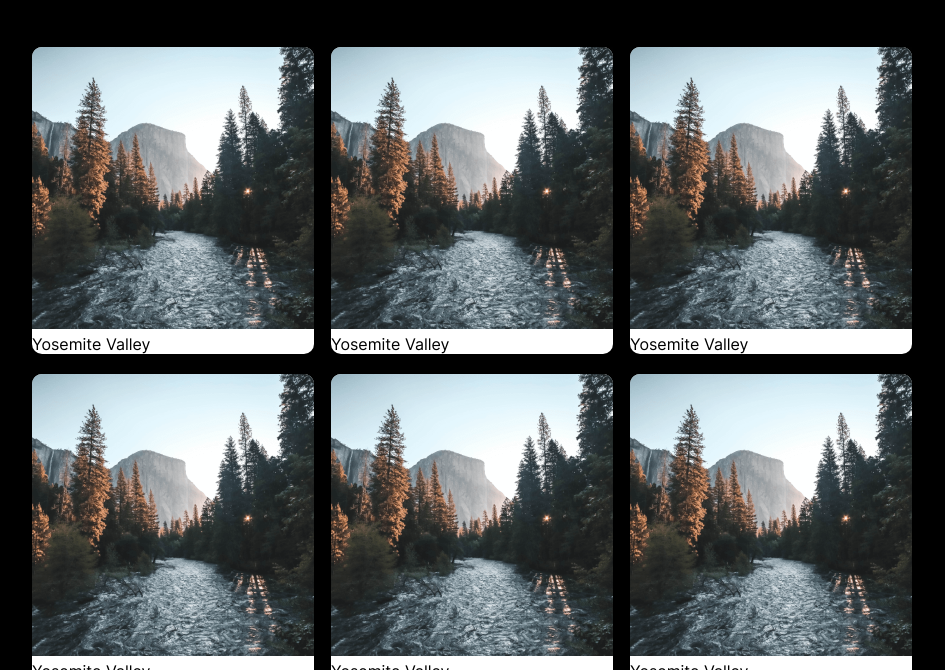
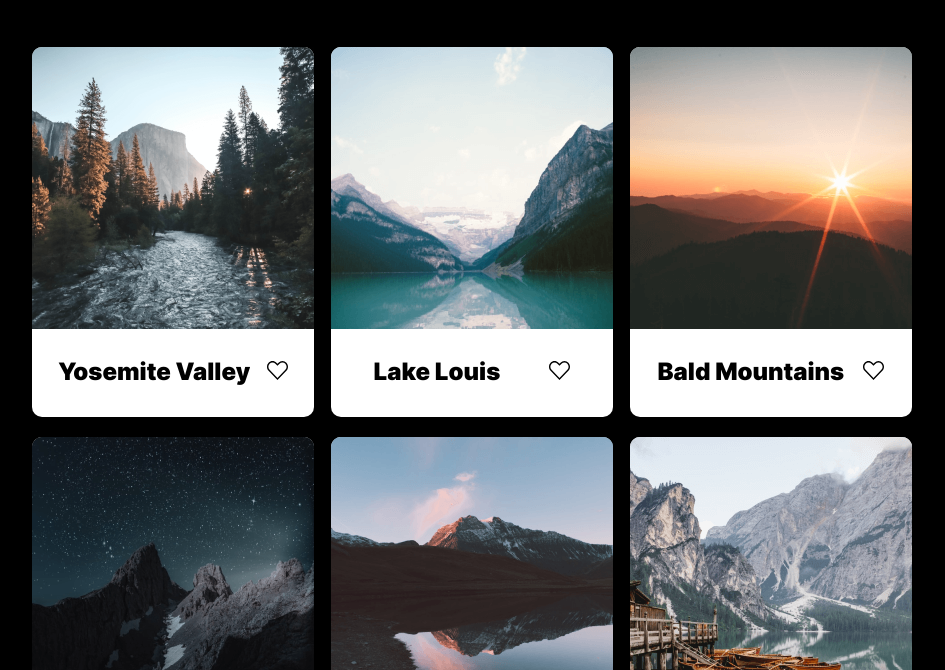
Before and after one commit to sergiofrrg92/web_project_4, a plain HTML site: page index.html in a window 1280 px wide. Shown: the part 282-952 px from the top of the page, without its empty margins (168-1113 px from the left). Drawn offline with Linux system fonts and the light colour scheme.

Commit message:
feature: photo-card footer improvements

```diff
--- a/blocks/photo-card/__footer/photo-card__footer.css
+++ b/blocks/photo-card/__footer/photo-card__footer.css
@@ -1,3 +1,9 @@
 .photo-card__footer {
-  max-width: 282px;
+  display: flex;
+  align-items: center;
+  justify-content: space-around;
+  margin: 0 auto;
+  max-width: 246px;
+  border-radius: 0 0 10px 10px;
+  padding: 25px 0 31px 0;
 }
--- a/blocks/photo-card/__photo/photo-card__photo.css
+++ b/blocks/photo-card/__photo/photo-card__photo.css
@@ -1,4 +1,5 @@
 .photo-card__photo {
   max-width: 282px;
   max-height: 282px;
+  margin-bottom: 0;
 }
--- /dev/null
+++ b/blocks/photo-card/__title/photo-card__title.css
@@ -0,0 +1,11 @@
+.photo-card__title {
+  margin: 0;
+  color: #000;
+  font-style: normal;
+  font-weight: 900;
+  font-size: 24px;
+  line-height: 29px;
+  text-overflow: ellipsis;
+  white-space: nowrap;
+  overflow: hidden;
+}
--- a/blocks/photo-card/photo-card.css
+++ b/blocks/photo-card/photo-card.css
@@ -1,6 +1,5 @@
 .photo-card {
-  background-color: #fff;
-  color: #000;
   border-radius: 10px;
   max-width: 282px;
+  background-color: #fff;
 }
--- a/index.html
+++ b/index.html
@@ -57,7 +57,7 @@
               <a class="photo-card__like-button" href="#">
                 <img
                   class="photo-card__like-button-image"
-                  src="images/edit_button_vector.svg"
+                  src="images/heart_vector.svg"
                   alt="A heart to like the photo"
                 />
               </a>
@@ -68,15 +68,15 @@
           <div class="photo-card">
             <img
               class="photo-card__photo"
-              src="images/photos__grid/yosemite.png"
-              alt="Yosemite park"
+              src="images/photos__grid/lake.png"
+              alt="Lake Louis"
             />
             <div class="photo-card__footer">
-              <span class="photo-card__title">Yosemite Valley</span>
+              <span class="photo-card__title">Lake Louis</span>
               <a class="photo-card__like-button" href="#">
                 <img
                   class="photo-card__like-button-image"
-                  src="images/edit_button_vector.svg"
+                  src="images/heart_vector.svg"
                   alt="A heart to like the photo"
                 />
               </a>
@@ -87,15 +87,15 @@
           <div class="photo-card">
             <img
               class="photo-card__photo"
-              src="images/photos__grid/yosemite.png"
-              alt="Yosemite park"
+              src="images/photos__grid/bald-mountains.png"
+              alt="Bald Mountains"
             />
             <div class="photo-card__footer">
-              <span class="photo-card__title">Yosemite Valley</span>
+              <span class="photo-card__title">Bald Mountains</span>
               <a class="photo-card__like-button" href="#">
                 <img
                   class="photo-card__like-button-image"
-                  src="images/edit_button_vector.svg"
+                  src="images/heart_vector.svg"
                   alt="A heart to like the photo"
                 />
               </a>
@@ -106,15 +106,15 @@
           <div class="photo-card">
             <img
               class="photo-card__photo"
-              src="images/photos__grid/yosemite.png"
-              alt="Yosemite park"
+              src="images/photos__grid/latemar.png"
+              alt="Latemar"
             />
             <div class="photo-card__footer">
-              <span class="photo-card__title">Yosemite Valley</span>
+              <span class="photo-card__title">Latemar</span>
               <a class="photo-card__like-button" href="#">
                 <img
                   class="photo-card__like-button-image"
-                  src="images/edit_button_vector.svg"
+                  src="images/heart_vector.svg"
                   alt="A heart to like the photo"
                 />
               </a>
@@ -125,15 +125,15 @@
           <div class="photo-card">
             <img
               class="photo-card__photo"
-              src="images/photos__grid/yosemite.png"
-              alt="Yosemite park"
+              src="images/photos__grid/vanoise.png"
+              alt="Vanoise National Park"
             />
             <div class="photo-card__footer">
-              <span class="photo-card__title">Yosemite Valley</span>
+              <span class="photo-card__title">Vanoise National Park</span>
               <a class="photo-card__like-button" href="#">
                 <img
                   class="photo-card__like-button-image"
-                  src="images/edit_button_vector.svg"
+                  src="images/heart_vector.svg"
                   alt="A heart to like the photo"
                 />
               </a>
@@ -144,15 +144,15 @@
           <div class="photo-card">
             <img
               class="photo-card__photo"
-              src="images/photos__grid/yosemite.png"
-              alt="Yosemite park"
+              src="images/photos__grid/lago-di-braies.png"
+              alt="Lago di Braies"
             />
             <div class="photo-card__footer">
-              <span class="photo-card__title">Yosemite Valley</span>
+              <span class="photo-card__title">Lago di Braies</span>
               <a class="photo-card__like-button" href="#">
                 <img
                   class="photo-card__like-button-image"
-                  src="images/edit_button_vector.svg"
+                  src="images/heart_vector.svg"
                   alt="A heart to like the photo"
                 />
               </a>
--- a/pages/index.css
+++ b/pages/index.css
@@ -18,3 +18,4 @@
 @import url(../blocks/photo-card/photo-card.css);
 @import url(../blocks/photo-card/__photo/photo-card__photo.css);
 @import url(../blocks/photo-card/__footer/photo-card__footer.css);
+@import url(../blocks/photo-card/__title/photo-card__title.css);
```
Also changed, not shown: images/heart_vector.svg (added), images/photos__grid/bald-mountains.png (added), images/photos__grid/bald_mountains.jpeg (deleted), images/photos__grid/lago-di-braies.png (added), images/photos__grid/lago_di_braies.jpeg (deleted), images/photos__grid/lake.jpeg (deleted), images/photos__grid/lake.png (added), images/photos__grid/latemar.jpeg (deleted), images/photos__grid/latemar.png (added), images/photos__grid/vanoise.jpeg (deleted), images/photos__grid/vanoise.png (added), images/photos__grid/yosemite.jpeg (deleted), 1 other file.
